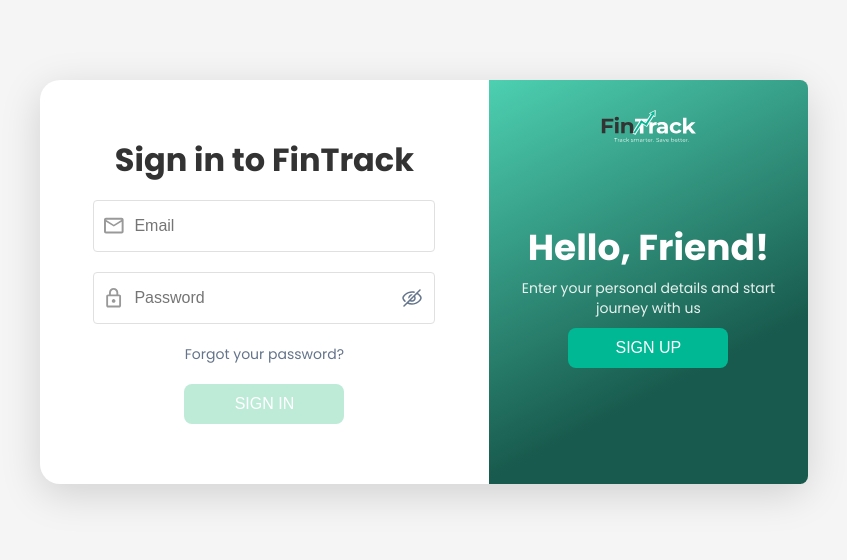
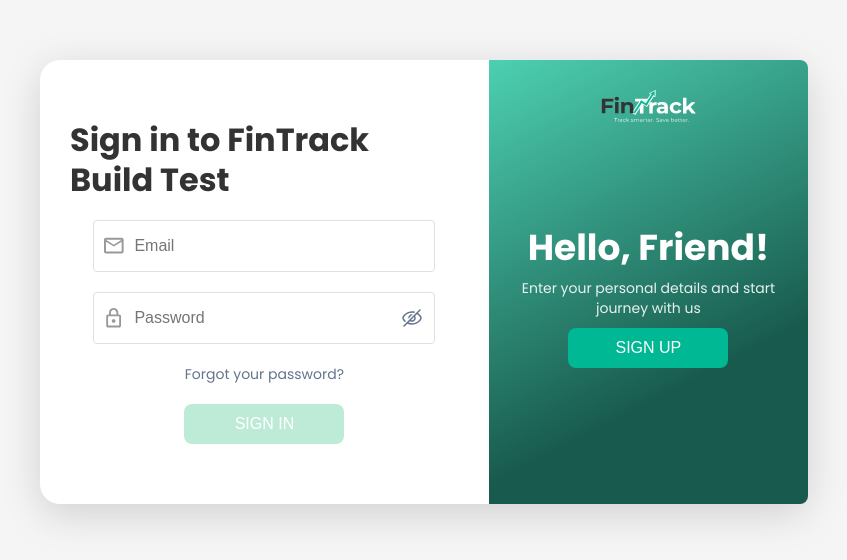
Before and after one commit to Thatipamula19/expanses_tracker_ui, a React (Vite) app: page /sign-in in a window 1280 px wide. Shown: the part 118-678 px from the top of the page, without its empty margins (216-1063 px from the left). Built offline with nearby package versions, Linux system fonts and the light colour scheme.

Commit message:
Update Signin.tsx

```diff
--- a/src/pages/Auth/Signin/Signin.tsx
+++ b/src/pages/Auth/Signin/Signin.tsx
@@ -70,7 +70,7 @@
 	return (
 		<AuthLayout>
 			<div className={classes?.signin_left}>
-				<h1 className={classes?.signin_title}>Sign in to FinTrack</h1>
+				<h1 className={classes?.signin_title}>Sign in to FinTrack Build Test</h1>
 				{/* <img src={googleIcon} alt="google icon" className={classes?.signin_google} />
 				<span className={classes?.signin_or}>or use your account</span> */}
 				<form className={classes?.signin_form} onSubmit={handleSubmit(handleSignin)}>
```
